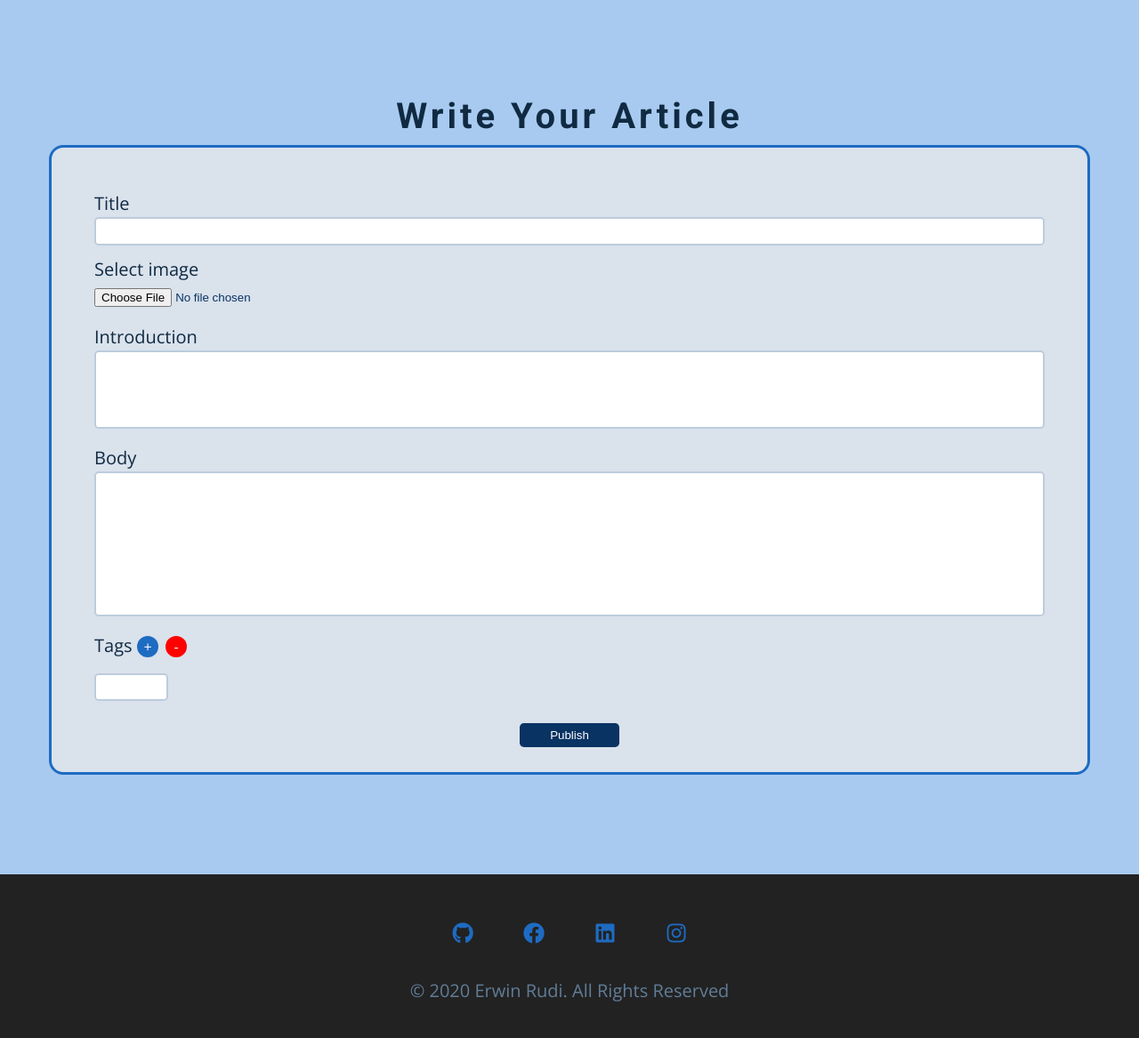
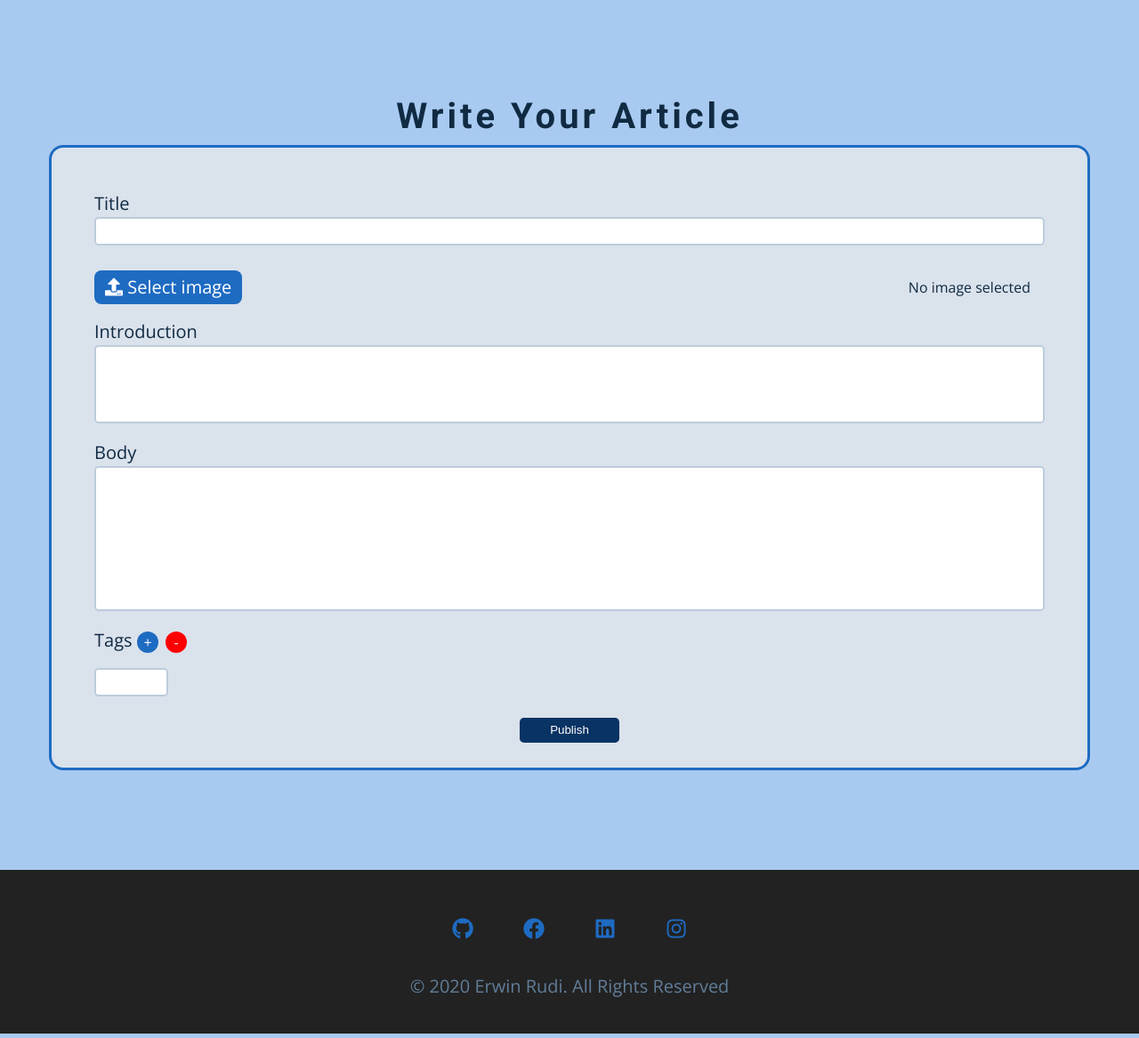
Before and after one commit to solinuck/portfolio, a Flask app: page /blog/create in a window 1280 px wide. Shown: the part 81-1248 px from the top of the page at 89% size. Run offline with Flask 2, Linux system fonts and the light colour scheme; the visitor is signed in with stand-in values (Sample User, id 1); data comes from the database, SQL or seed files in the repository.

Commit message:
image-input improvements + bug fix with tags

```diff
--- a/portfolio_app/blog.py
+++ b/portfolio_app/blog.py
@@ -39,7 +39,11 @@ def create_view():
         intro = request.form["intro"]
         image = request.files["image"]
         imagename = "project-3.jpeg"
-        tags = [request.form[f"tag-{n}"] for n in range(5) if f"tag-{n}" in request.form]
+        tags = [
+            request.form[f"tag-{n}"]
+            for n in range(5)
+            if f"tag-{n}" in request.form
+        ]
 
         error = None
 
@@ -53,7 +57,11 @@ def create_view():
             if allowed_image(image.filename):
                 imagename = secure_filename(image.filename)
 
-                image.save(os.path.join(current_app.config["IMAGE_UPLOADS"], imagename))
+                image.save(
+                    os.path.join(
+                        current_app.config["IMAGE_UPLOADS"], imagename
+                    )
+                )
             else:
                 error = "That file extension is not allowed."
 
@@ -111,6 +119,7 @@ def single_article_view(id, title):
 @login_required
 def update_view(id):
     post = get_post(id)
+    tags = eval(post["tags"])
 
     if request.method == "POST":
         title = request.form["title"]
@@ -118,13 +127,17 @@ def update_view(id):
         intro = request.form["intro"]
         image = request.files["image"]
         imagename = "project-3.jpeg"
-        tags = [request.form[f"tag-{n}"] for n in range(5) if f"tag-{n}" in request.form]
+        tags = [
+            request.form[f"tag-{n}"]
+            for n in range(5)
+            if f"tag-{n}" in request.form
+        ]
         error = None
 
         if not title:
             error = "Title is required."
 
-        if len(tags) == 0:
+        if tags[0] == "":
             error = "One tag is required."
 
         if request.files["image"] and "filesize" in request.cookies:
@@ -137,7 +150,11 @@ def update_view(id):
             if allowed_image(image.filename):
                 imagename = secure_filename(image.filename)
 
-                image.save(os.path.join(current_app.config["IMAGE_UPLOADS"], imagename))
+                image.save(
+                    os.path.join(
+                        current_app.config["IMAGE_UPLOADS"], imagename
+                    )
+                )
             else:
                 error = "That file extension is not allowed"
 
@@ -153,7 +170,7 @@ def update_view(id):
             db.commit()
             return redirect(url_for("blog.bloglist_view"))
 
-    return render_template("blog/update.html", post=post)
+    return render_template("blog/update.html", post=post, tags=tags)
 
 
 @bp.route("<int:id>/delete")
--- a/portfolio_app/static/css/styles.css
+++ b/portfolio_app/static/css/styles.css
@@ -686,7 +686,7 @@ Blog
 
 .blog-center {
   display: grid;
-  grid-template-columns: repeat(auto-fill, minmax(330px, 1fr));
+  grid-template-columns: repeat(auto-fill, minmax(320px, 1fr));
   gap: 3rem 1rem;
 }
 
@@ -795,6 +795,37 @@ input[type=submit] {
 
 .form-label {
   font-size: 1.25rem;
+  display: block;
+}
+
+.image-input-container {
+  display: grid;
+  grid-template-columns: auto 1fr;
+  grid-gap: 2rem;
+}
+
+.selected-image {
+  justify-self: end;
+  align-self: center;
+  margin-right: 1rem;
+}
+
+.image-input {
+  width: 0.1px;
+  height: 0.1px;
+  opacity: 0;
+  overflow: hidden;
+  position: absolute;
+  z-index: -1;
+}
+
+.custom-file-label {
+  background: var(--clr-primary-5);
+  display: inline-block;
+  color: var(--clr-white);
+  padding: 0.25rem 0.75rem;
+  margin: 1rem 0;
+  border-radius: 0.5rem;
 }
 
 .article-input {
@@ -867,12 +898,29 @@ input[type=submit] {
   text-align: center;
   margin: 2rem auto 0 auto;
   width: 120px;
+  color: var(--clr-white);
+}
+
+.danger {
+  background-color: var(--clr-red);
+}
+
+.danger:hover {
+  background-color: #cc0000;
 }
 
 /* single-article */
 .blog-article {
   min-height: calc(100vh - 5rem - 11.5rem);
   margin: 2rem;
+  margin-top: 0;
+}
+
+.single-article-image {
+  height: 20rem;
+  max-width: 1170px;
+  margin: 0 auto 2rem auto;
+  object-fit: cover;
 }
 
 .single-article {
@@ -894,15 +942,6 @@ input[type=submit] {
   padding: 1rem 0;
   color: black;
   text-align: justify;
-}
-
-.danger {
-  background-color: var(--clr-red);
-  color: var(--clr-white);
-}
-
-.danger:hover {
-  background-color: #cc0000;
 }
 
 /* About page  */
--- a/portfolio_app/static/js/app.js
+++ b/portfolio_app/static/js/app.js
@@ -67,4 +67,14 @@ if (addTagBtn) {
       }
     }
   });
+
+  // show image name for image input in create_article
+  const input = document.querySelector('.image-input');
+  const selectedImage = document.querySelector('.selected-image');
+
+  input.addEventListener('change', function(e) {
+    let fileName = e.target.value.split("\\").pop();
+
+    selectedImage.innerText = fileName;
+  });
 }
--- a/portfolio_app/templates/blog/article.html
+++ b/portfolio_app/templates/blog/article.html
@@ -3,6 +3,8 @@
 {% block title %}" Blog - {{ post['title'] }}"{% endblock %}
 
 {% block content %}
+
+  <img class="single-article-image" src="{{ config['IMAGE_UPLOADS_REL'] }}/{{ post['imagename'] }}" alt="">
   <div class="blog-article">
     <article class="single-article section-center">
       <h1 class="article-title">{{ post['title'] }}</h1>
--- a/portfolio_app/templates/blog/create_article.html
+++ b/portfolio_app/templates/blog/create_article.html
@@ -15,14 +15,18 @@
 
       <form class="form" method="post" enctype="multipart/form-data">
         <!-- Title -->
-        <label class="form-label" maxlength="50" for="title">Title</label>
-        <input type="text" name="title" id="title" value="{{ request.form['title'] }}" required>
+        <label class="form-label" for="title">Title</label>
+        <input type="text" name="title" maxlength="50" id="title" value="{{ request.form['title'] }}" required>
         <!-- End of Title -->
 
         <!-- Image input -->
+        <div class="image-input-container">
 
-        <label class="custom-file-label form-label" for="image">Select image</label>
-        <input type="file" class="image-input" name="image" id="image" oninput="filesize(this)" value="Select file">
+          <input type="file" class="image-input" name="image" id="image" oninput="filesize(this)" value="Select file" >
+          <label class="custom-file-label form-label" for="image"><i class="fas fa-upload"></i> Select image</label>
+
+          <span class="selected-image">No image selected</span>
+        </div>
 
         <!-- End of Image input -->
 
```
Also changed, not shown: portfolio_app/templates/blog/update.html (+39 -2 lines), portfolio_app/static/images/blog_uploads/project-2.jpeg (added).
